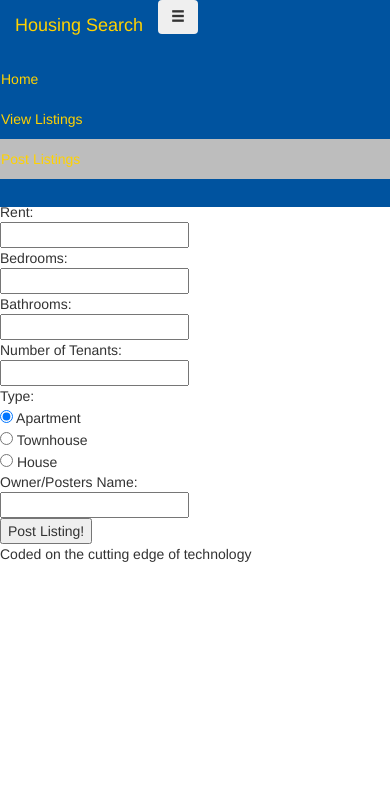
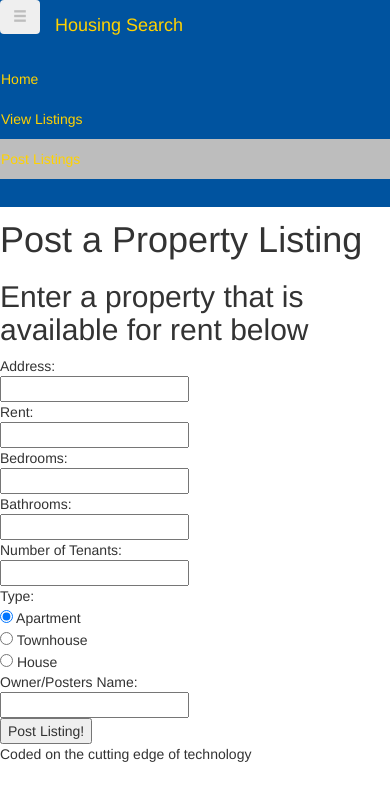
Before and after one commit to willsorg/CISC474Project3, an Angular app in the folder project3/: page /postListing in a window 390 px wide. Shown: the top 800 px of the page. Built offline with nearby package versions, Linux system fonts and the light colour scheme.

Commit message:
Added more CSS, testimonials
I have added a bit more Bootstrap/CSS and a testimonials area. The
quotes can be changed of course. I was just attempting humor.

```diff
--- a/project3/src/app/app.component.css
+++ b/project3/src/app/app.component.css
@@ -13,3 +13,7 @@
 .active a {
     background-color: #bdbdbd !important;
 }
+
+.glyphicon-menu-hamburger{
+    color: #bdbdbd !important;
+}
--- a/project3/src/app/app.component.html
+++ b/project3/src/app/app.component.html
@@ -1,9 +1,10 @@
-<nav class="navbar-wrapper navbar-default navbar-fixed-top navbar-static-top nav-container" role="navigation">
+<div class="navContainer" ng-if="isCollapsed" class="paddingCollapsed">
+  <nav class="navbar-wrapper navbar-default navbar-fixed-top navbar-static-top nav-container " role="navigation">
     <div class="">
       <div class="navbar-header">
+        <button type="button" class="btn btn-outline-primary pull-left" (click)="isCollapsed = !isCollapsed"
+          [attr.aria-expanded]="!isCollapsed" aria-controls="navMenu"><span class="glyphicon glyphicon-menu-hamburger"></span></button>
         <a class="navbar-brand brand" href="#">Housing Search</a>
-      <button type="button" class="btn btn-outline-primary" (click)="isCollapsed = !isCollapsed"
-        [attr.aria-expanded]="!isCollapsed" aria-controls="navMenu"><span class="glyphicon glyphicon-menu-hamburger"></span></button>
       </div>
       <div>
         <div class="navbar" id ="navMenu" [ngbCollapse]='isCollapsed'>
@@ -22,4 +23,5 @@
       </div>
     </div>
   </nav>
+</div>
 <router-outlet></router-outlet>
--- a/project3/src/app/home/home.component.css
+++ b/project3/src/app/home/home.component.css
@@ -1,3 +1,6 @@
-body{
-    padding-top: 100px;
+
+@media only screen and (max-width: 760px) {
+    .jumboContainer{
+        padding-top: 200px;
+    }
 }
--- a/project3/src/app/home/home.component.html
+++ b/project3/src/app/home/home.component.html
@@ -1,16 +1,60 @@
-<h1>  Welcome to the CISC 474 Housing Application </h1>
-
-<h2> Explore Housing All throughout the Newark Area </h2><br>
-
-<div id="instructions">
-    Use the Menu above to navigate the site.
-</div>
-
-<div id="featuredProperty">
-    Featured Property!
-    <div id = "randomProperty">
-
+<div class="jumboContainer">
+    <div class="jumbotron">
+        <h1>  Welcome to the CISC 474 Housing Application </h1>
+        <h2> Explore Housing All throughout the Newark Area </h2><br>
+        <hr class="my-4">
+        <p>Use the Menu above to navigate the site.</p>
+        <div id="featuredProperty">
+            Featured Property!
+            <div id = "randomProperty">
+            </div>
+        </div>
+        <span>Satisfaction Guaranteed!</span>
     </div>
 </div>
 
-<p>Satisfaction Guaranteed!</p>
+<section class="section pb-3 text-center">
+    <h1 class="section-heading h1 pt-4">Testimonials</h1>
+    <p class="section-description">Don't just take our word for it! Hear what people are saying about our site.</p>
+    <div class="row">
+        <div class="col-lg-4 col-md-12 mb-r">
+            <div class="card testimonial-card">
+                <div class="card-up teal lighten-2"></div>
+                <div class="avatar"><img src="https://mdbootstrap.com/img/Photos/Avatars/img%20(32).jpg" class="center-block rounded-circle img-responsive"></div>
+                <div class="card-body">
+                    <h4 class="card-title mt-1">James H</h4>
+                    <hr>
+                    <p><i class="fa fa-quote-left"></i>I found my apartment on this site quickly and easily.
+                        I really like the low rent and it will really come in handy when I can't find a job after graduation!</p>
+                </div>
+            </div>
+        </div>
+        <div class="col-lg-4 col-md-12 mb-r">
+            <div class="card testimonial-card">
+                <div class="card-up blue lighten-2"></div>
+                <div class="avatar"><img src="https://mdbootstrap.com/img/Photos/Avatars/img%20(20).jpg" class="center-block rounded-circle img-responsive"></div>
+                <div class="card-body">
+                    <h4 class="card-title mt-1">Anna C</h4>
+                    <hr>
+                    <p><i class="fa fa-quote-left"></i> I tried other sites before coming to this one but none had exactly what I was looking for.
+                        This site helped me find exactly what I was looking for. I love my new apartment! The rats are kinda cute once you get used
+                        to them...</p>
+                </div>
+            </div>
+        </div>
+
+        <div class="col-lg-4 col-md-12 mb-r">
+            <div class="card testimonial-card">
+                <div class="card-up deep-purple lighten-2"></div>
+                <div class="avatar"><img src="https://mdbootstrap.com/img/Photos/Avatars/img%20(9).jpg" class="center-block rounded-circle img-responsive"></div>
+                <div class="card-body">
+                    <h4 class="card-title mt-1">Mark B</h4>
+                    <hr>
+                    <p><i class="fa fa-quote-left"></i> Partway through my freshman year I realized that living in the dorm was not for me.
+                        I needed to get out of there quickly and this site made the process so easy. Goodbye shared bathrooms, hello crippling
+                        debt. Thanks!</p>
+                </div>
+            </div>
+        </div>
+    </div>
+</section>
--- a/project3/src/app/individual-listing/individual-listing.component.css
+++ b/project3/src/app/individual-listing/individual-listing.component.css
@@ -0,0 +1,9 @@
+.listingContainer{
+    padding-top: 100px;
+}
+
+@media only screen and (max-width: 760px) {
+    .listingContainer{
+        padding-top: 200px;
+    }
+}
--- a/project3/src/app/individual-listing/individual-listing.component.html
+++ b/project3/src/app/individual-listing/individual-listing.component.html
@@ -1,3 +1,4 @@
+<div class="listingContainer">
   <h1> Search For Properties by Type</h1>
 
   <form id = "searchField">
@@ -22,3 +23,4 @@
 
     search-listings works!
   </p>
+</div>
--- a/project3/src/app/post-listing/post-listing.component.css
+++ b/project3/src/app/post-listing/post-listing.component.css
@@ -0,0 +1,9 @@
+.listingContainer{
+    padding-top: 100px;
+}
+
+@media only screen and (max-width: 760px) {
+    .listingContainer{
+        padding-top: 200px;
+    }
+}
--- a/project3/src/app/post-listing/post-listing.component.html
+++ b/project3/src/app/post-listing/post-listing.component.html
@@ -1,3 +1,4 @@
+<div class="listingContainer">
   <h1>Post a Property Listing</h1>
   <h2>Enter a property that is available for rent below</h2>
 
@@ -72,3 +73,4 @@
 
 
   <p> Coded on the cutting edge of technology</p>
+</div>
--- a/project3/src/app/search-listings/search-listings.component.css
+++ b/project3/src/app/search-listings/search-listings.component.css
@@ -0,0 +1,9 @@
+.listingContainer{
+    padding-top: 200px;
+}
+
+@media only screen and (max-width: 760px) {
+    .listingContainer{
+        padding-top: 300px;
+    }
+}
--- a/project3/src/app/search-listings/search-listings.component.html
+++ b/project3/src/app/search-listings/search-listings.component.html
@@ -1,3 +1,4 @@
+<div class="listingContainer">
   <h1> Search For Properties by Type</h1>
 
   <form id = "searchField">
@@ -22,3 +23,4 @@
 
     search-listings works!
   </p>
+</div>
--- a/project3/src/app/view-listings/view-listings.component.css
+++ b/project3/src/app/view-listings/view-listings.component.css
@@ -0,0 +1,9 @@
+.listingContainer{
+    padding-top: 100px;
+}
+
+@media only screen and (max-width: 760px) {
+    .listingContainer{
+        padding-top: 200px;
+    }
+}
--- a/project3/src/app/view-listings/view-listings.component.html
+++ b/project3/src/app/view-listings/view-listings.component.html
@@ -1,3 +1,4 @@
+<div class="listingContainer">
   <h1>Current Properties Available</h1>
 
   <ul id="Property List">
@@ -14,3 +15,4 @@
   <p>
     The greatest property search around!
   </p>
+</div>
```
Lines whose indentation alone changed are shown as unchanged.
